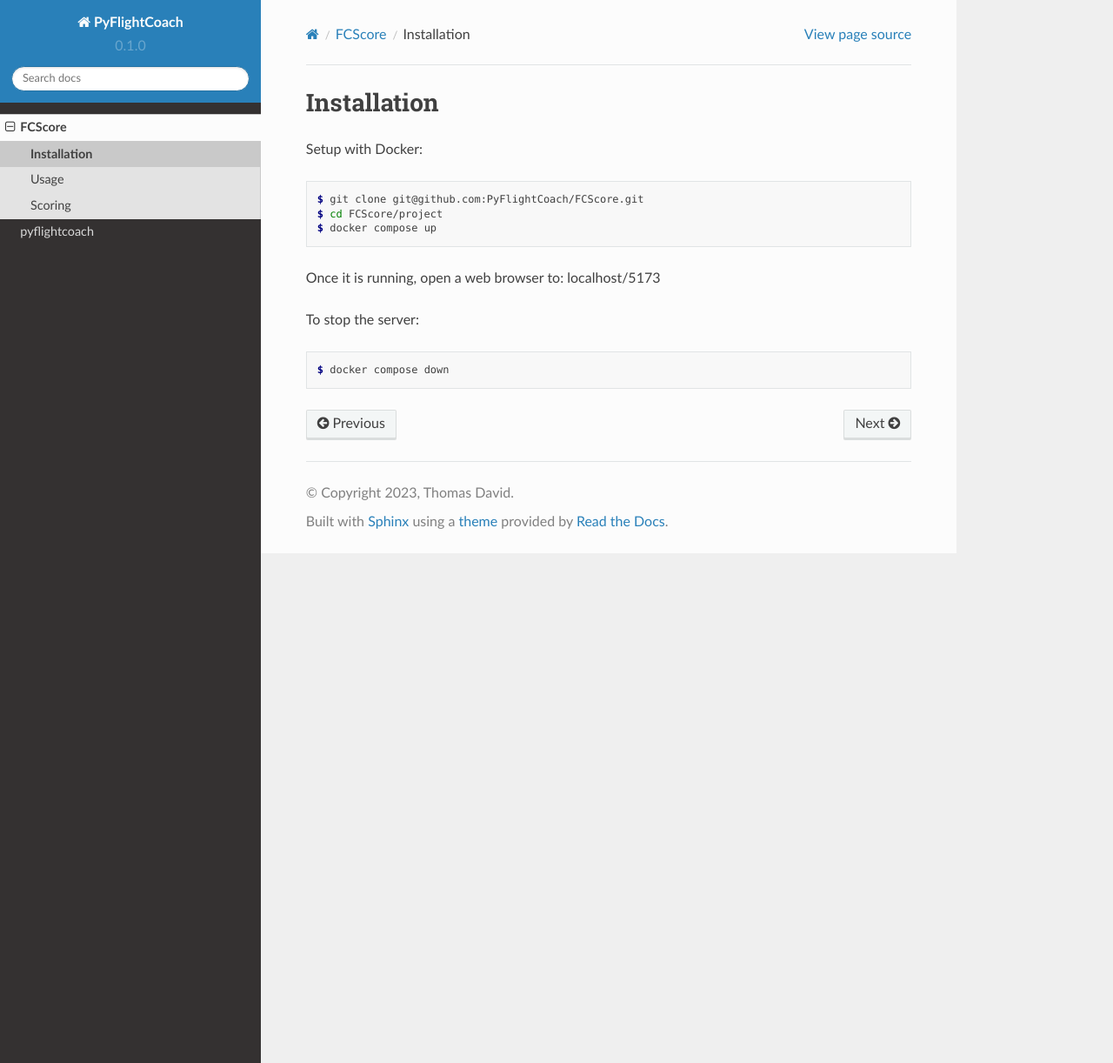
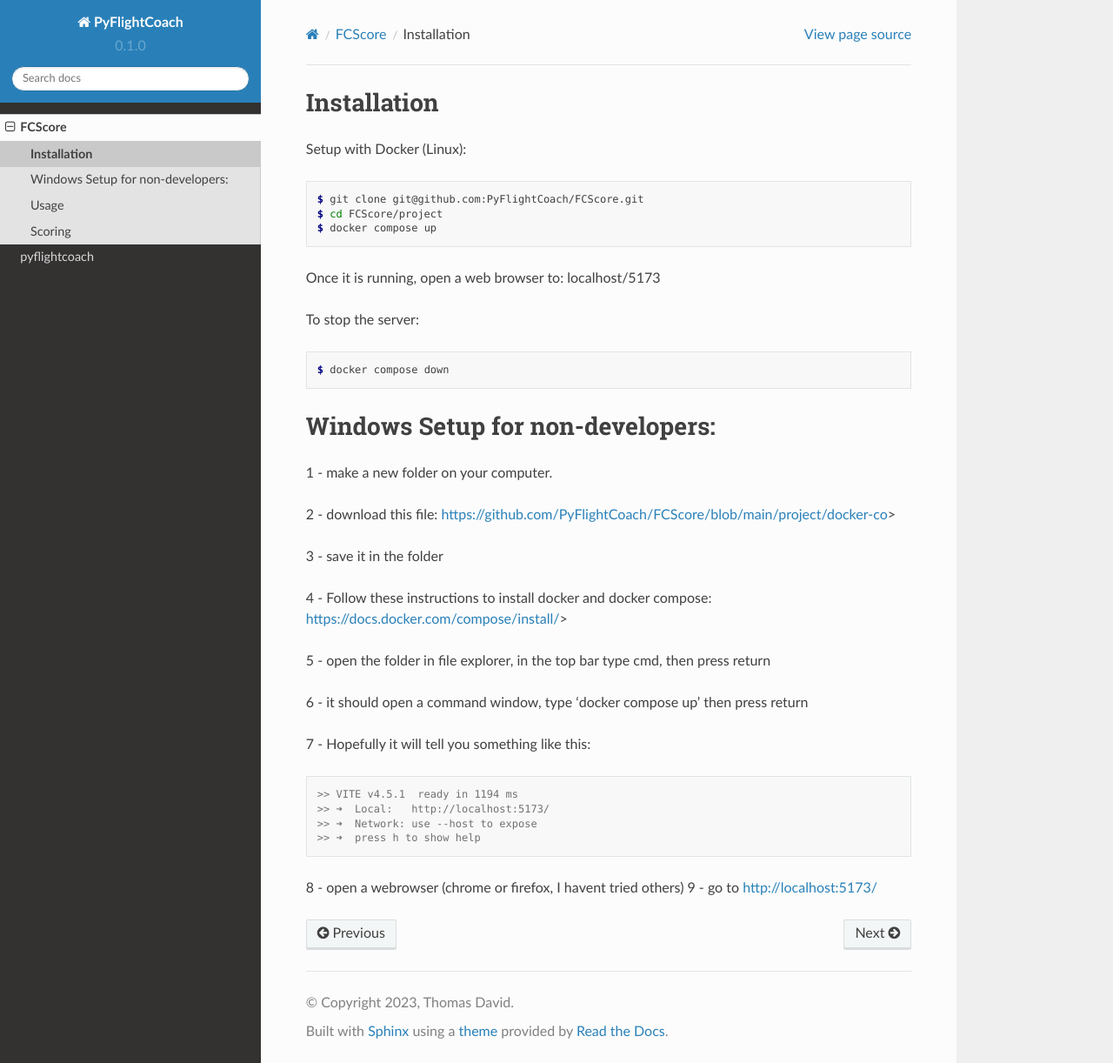
Before and after one commit to PyFlightCoach/PFCDocumentation, a Sphinx documentation site: the page built from docs/source/fcscore/installation.rst, in a window 1280 px wide and 1222 px high. Shown: the whole window at 87% size. Built offline with Sphinx 7.4.7 and the Read the Docs theme 2.0.0, drawn with Linux system fonts in a browser that asks for light colours; pages that are not in the unit, such as notebooks, are missing from menus.

Commit message:
added windows simple instructions

```diff
--- a/docs/source/fcscore/installation.rst
+++ b/docs/source/fcscore/installation.rst
@@ -3,7 +3,7 @@
 Installation
 ------------
 
-Setup with Docker:
+Setup with Docker (Linux):
 
 .. code-block:: console
 
@@ -18,3 +18,32 @@ To stop the server:
 .. code-block:: console
 
     $ docker compose down
+
+
+Windows Setup for non-developers:
+---------------------------------
+
+1 - make a new folder on your computer.
+
+2 - download this file: https://github.com/PyFlightCoach/FCScore/blob/main/project/docker-co>
+
+3 - save it in the folder
+
+4 - Follow these instructions to install docker and docker compose: https://docs.docker.com/compose/install/>
+
+5 - open the folder in file explorer, in the top bar type cmd, then press return
+
+6 - it should open a command window, type 'docker compose up' then press return
+
+7 - Hopefully it will tell you something like this:
+
+.. code-block:: console
+
+    >> VITE v4.5.1  ready in 1194 ms
+    >> ➜  Local:   http://localhost:5173/
+    >> ➜  Network: use --host to expose
+    >> ➜  press h to show help
+
+
+8 - open a webrowser (chrome or firefox, I havent tried others)
+9 - go to http://localhost:5173/
```
